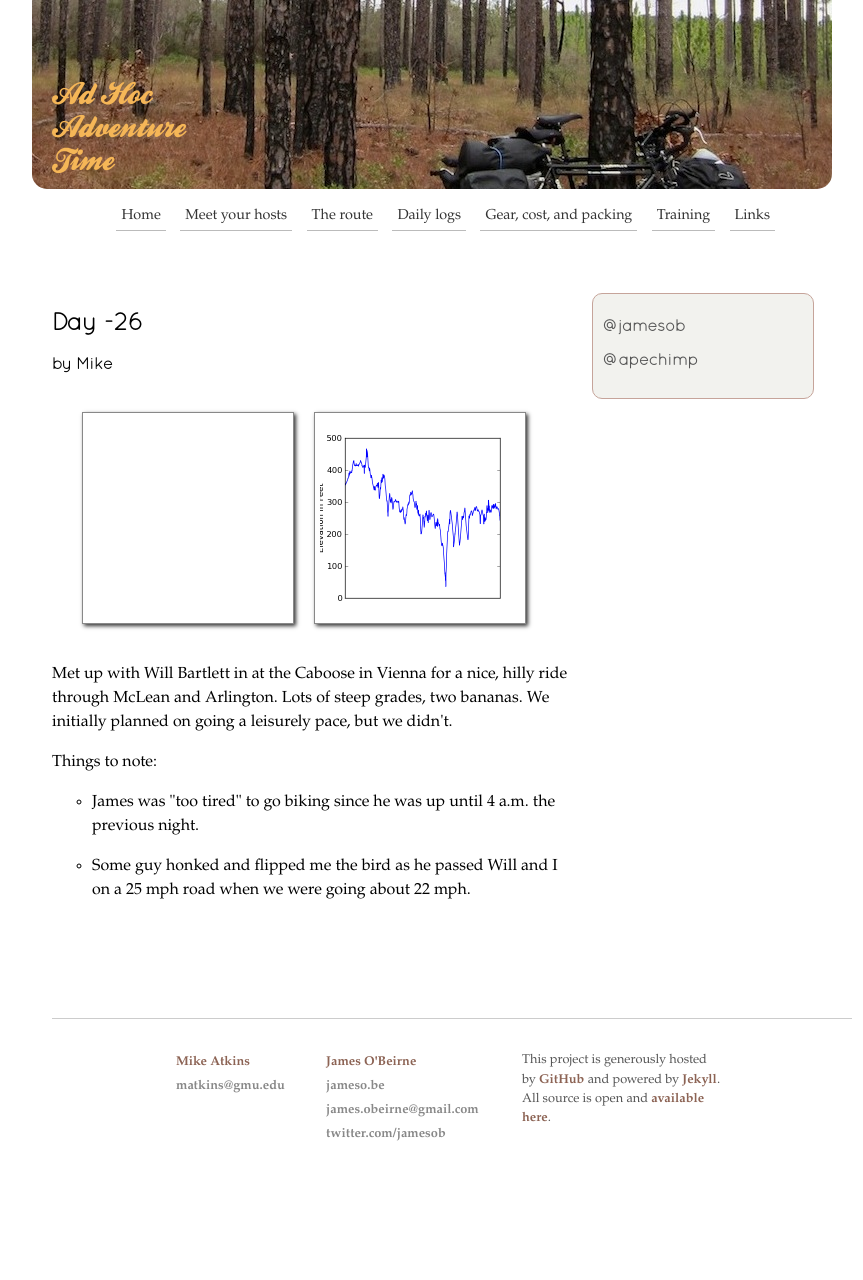
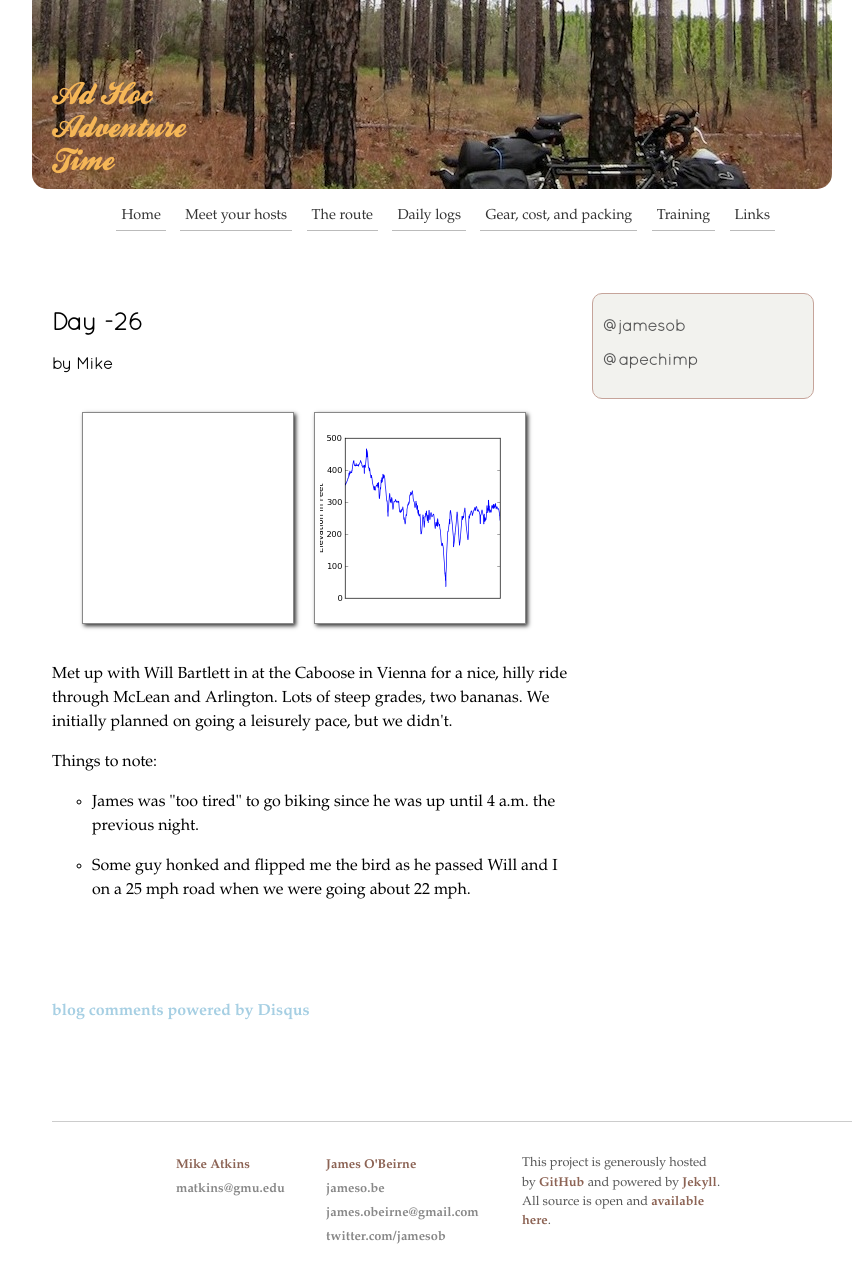
Before and after one commit to jamesob/biketrip, a Jekyll site: the page built from _posts/2011-4-23-Day-26.html, in a window 1280 px wide. Shown: the whole page, without its empty margins (208-1071 px from the left). Built offline with Jekyll 4.4.1, drawn with Linux system fonts in a browser that asks for light colours; comment, search, counter and statistics services are not loaded; before the commit the page ends 1177 px from its top, so only the background shows below that; some of the changed lines change nothing that is shown.

Commit message:
Commenting with disqus! yaaaaaaay

```diff
--- a/_layouts/log.html
+++ b/_layouts/log.html
@@ -21,3 +21,20 @@
 <div id="logText">
 {{ content }}
 </div>
+
+<div id="disqus_thread"></div>
+<script type="text/javascript">
+    /* * * CONFIGURATION VARIABLES: EDIT BEFORE PASTING INTO YOUR WEBPAGE * * */
+    var disqus_shortname = 'adhocadventuretime';
+    var disqus_identifier = '{{ post.url }}';
+    var disqus_url = 'http://ahadventure.us{{ page.url }}';
+
+    /* * * DON'T EDIT BELOW THIS LINE * * */
+    (function() {
+        var dsq = document.createElement('script'); dsq.type = 'text/javascript'; dsq.async = true;
+        dsq.src = 'http://' + disqus_shortname + '.disqus.com/embed.js';
+        (document.getElementsByTagName('head')[0] || document.getElementsByTagName('body')[0]).appendChild(dsq);
+    })();
+</script>
+<noscript>Please enable JavaScript to view the <a href="http://disqus.com/?ref_noscript">comments powered by Disqus.</a></noscript>
+<a href="http://disqus.com" class="dsq-brlink">blog comments powered by <span class="logo-disqus">Disqus</span></a>
--- a/css/layout.css
+++ b/css/layout.css
@@ -138,6 +138,7 @@
 
 #logText {
   clear: both;
+  margin-bottom: 100px;
 }
 
 /* footer */
--- a/css/presentation.css
+++ b/css/presentation.css
@@ -86,6 +86,8 @@
   margin-left: auto;
   margin-right: auto;
 }
+
+/* logs */
 
 img.elevation {
   padding: 5px;
```
